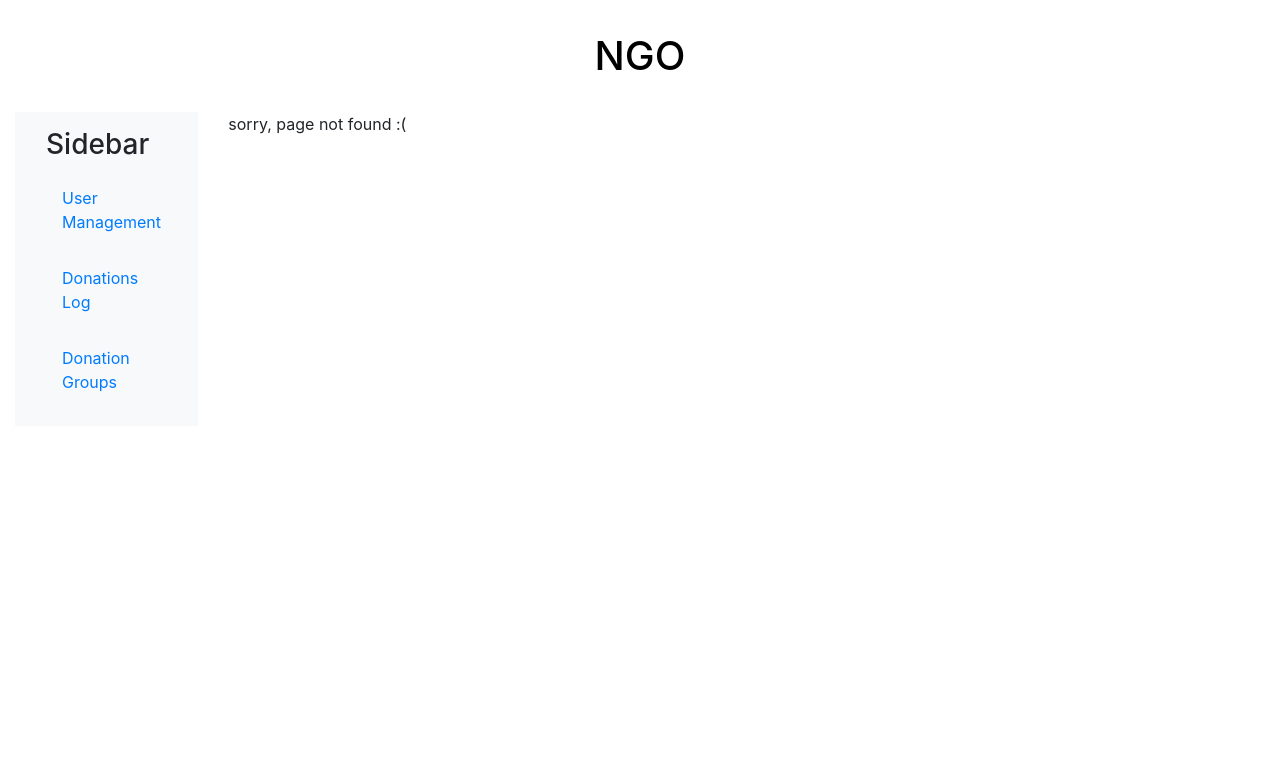
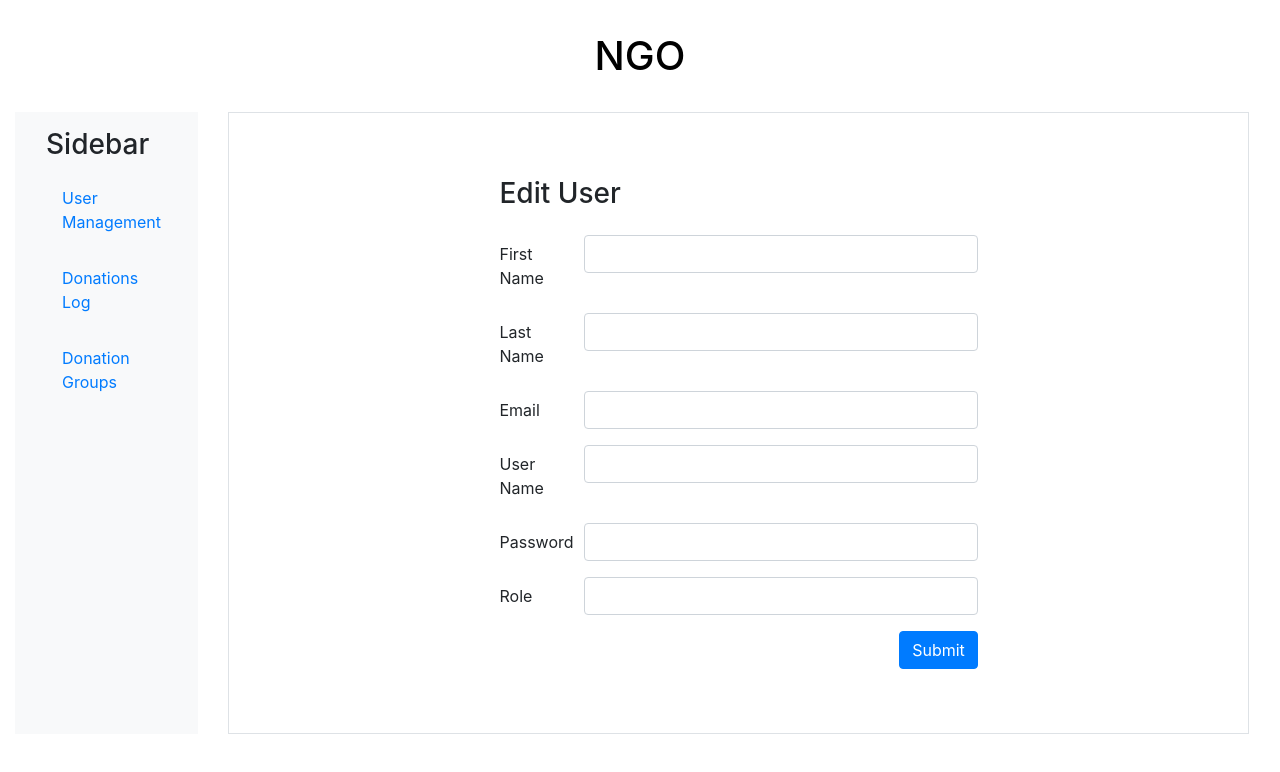
Before and after one commit to loganrennick/ngodonate, an Angular app: page /user-edit in a window 1280 px wide. Before the commit this address had no page. Shown: the top 772 px of the page. Built offline with nearby package versions, Linux system fonts and the light colour scheme.

Commit message:
added user edit component

```diff
--- a/src/app/app-routing.module.ts
+++ b/src/app/app-routing.module.ts
@@ -6,6 +6,7 @@ import { DonationTypeManagementComponent } from './donation-type-management/dona
 import { LoginComponent } from './login/login.component';
 import { PageNotFoundComponent } from './page-not-found/page-not-found.component';
 import { RegistrationComponent } from './registration/registration.component';
+import { UserEditComponent } from './user-edit/user-edit.component';
 import { UserManagementComponent } from './user-management/user-management.component';
 
 const routes: Routes = [
@@ -15,6 +16,7 @@ const routes: Routes = [
   { path: 'donation-type-management', component: DonationTypeManagementComponent },
   { path: 'register', component: RegistrationComponent },
   { path: 'user-management', component: UserManagementComponent },
+  { path: 'user-edit', component: UserEditComponent },
   { path: '**', component: PageNotFoundComponent }
 ];
 
--- a/src/app/app.module.ts
+++ b/src/app/app.module.ts
@@ -10,6 +10,7 @@ import { DonationStartComponent } from './donation-start/donation-start.componen
 import { PageNotFoundComponent } from './page-not-found/page-not-found.component';
 import { LoginComponent } from './login/login.component';
 import { RegistrationComponent } from './registration/registration.component';
+import { UserEditComponent } from './user-edit/user-edit.component';
 
 @NgModule({
   declarations: [
@@ -20,7 +21,8 @@ import { RegistrationComponent } from './registration/registration.component';
     DonationStartComponent,
     PageNotFoundComponent,
     LoginComponent,
-    RegistrationComponent
+    RegistrationComponent,
+    UserEditComponent
   ],
   imports: [
     BrowserModule,
--- a/src/app/donation-type-management/donation-type-management.component.html
+++ b/src/app/donation-type-management/donation-type-management.component.html
@@ -7,7 +7,7 @@
                 <div class="card-header">
                     <div class="d-flex justify-content-center align-items-center h-100">
                         <div class="text-center" *ngIf="!edit[i]">
-                            <h5>{{group.Name}} </h5>
+                            <h5>{{group.Name}}</h5>
                         </div>
                         <div>
                             <input type='text' *ngIf="edit[i]" class="form-control" [(ngModel)]="userInput">
@@ -17,7 +17,7 @@
                 <div class="card-footer">
                     <div class="d-flex justify-content-center align-items-center h-100">
                         <button type="button" class="btn btn-primary mr-3" *ngIf="!edit[i]"
-                            (click)="onClick(i, group.Name)" [disabled]="this.editing">Edit</button>
+                            (click)="onClick(i, group.Name)" [disabled]="editing">Edit</button>
                         <button type="button" class="btn btn-primary mr-3" *ngIf="edit[i]"
                             (click)="onClickSubmit(i,userInput)">Done</button>
                         <button type="button" class="btn btn-danger">Delete</button>
--- /dev/null
+++ b/src/app/user-edit/user-edit.component.html
@@ -0,0 +1,48 @@
+<div class="p-3 border mr-3">
+    <div class="row justify-content-center py-5">
+        <div class="col-6">
+            <h3 class="pb-3">Edit User</h3>
+            <form #RegistrationForm="ngForm">
+                <div class="form-group row">
+                    <label class="col-sm-2 col-form-label">First Name</label>
+                    <div class="col-sm-10">
+                        <input type='text' name="firstName" class="form-control">
+                    </div>
+                </div>
+                <div class="form-group row">
+                    <label class="col-sm-2 col-form-label">Last Name</label>
+                    <div class="col-sm-10">
+                        <input type='text' name="lastName" class="form-control">
+                    </div>
+                </div>
+                <div class="form-group row">
+                    <label class="col-sm-2 col-form-label">Email</label>
+                    <div class="col-sm-10">
+                        <input type='text' name="eMail" class="form-control">
+                    </div>
+                </div>
+                <div class="form-group row">
+                    <label class="col-sm-2 col-form-label">User Name</label>
+                    <div class="col-sm-10">
+                        <input type='text' name="userID" class="form-control">
+                    </div>
+                </div>
+                <div class="form-group row">
+                    <label class="col-sm-2 col-form-label">Password</label>
+                    <div class="col-sm-10">
+                        <input type='password' name="passWord" class="form-control">
+                    </div>
+                </div>
+                <div class="form-group row">
+                    <label class="col-sm-2 col-form-label">Role</label>
+                    <div class="col-sm-10">
+                        <input type='text' name="role" class="form-control">
+                    </div>
+                </div>
+                <div>
+                    <button type="submit" class="btn btn-primary float-right" (click)="onSubmit()">Submit</button>
+                </div>
+            </form>
+        </div>
+    </div>
+</div>
--- /dev/null
+++ b/src/app/user-edit/user-edit.component.ts
@@ -0,0 +1,20 @@
+import { Component, OnInit } from '@angular/core';
+import { Router } from '@angular/router';
+
+@Component({
+  selector: 'app-user-edit',
+  templateUrl: './user-edit.component.html',
+  styleUrls: ['./user-edit.component.css']
+})
+export class UserEditComponent implements OnInit {
+
+  constructor(private router: Router) { }
+
+  ngOnInit(): void {
+  }
+
+  onSubmit() {
+    this.router.navigate(['/user-management']);
+  }
+
+}
--- a/src/app/user-management/user-management.component.html
+++ b/src/app/user-management/user-management.component.html
@@ -20,7 +20,7 @@
                 <td>{{user.userRole}}</td>
                 <td class="text-center d-flex justify-content-between">
                     <div class="w-100">
-                        <button type="button" class="btn btn-primary mr-2 py-0 w-25">Edit</button>
+                        <button type="button" class="btn btn-primary mr-2 py-0 w-25" (click)="onSelect()">Edit</button>
                         <button type="button" class="btn btn-danger mr-2 py-0 w-25">Delete</button>
                     </div>
                 </td>
--- a/src/app/user-management/user-management.component.ts
+++ b/src/app/user-management/user-management.component.ts
@@ -20,7 +20,11 @@ export class UserManagementComponent implements OnInit {
   ];
 
   addUser() {
-    this.router.navigate(['/Register/']);
+    this.router.navigate(['/register/']);
+  }
+
+  onSelect() {
+    this.router.navigate(['/user-edit']);
   }
 
 }
```
Also changed, not shown: src/app/user-edit/user-edit.component.css (added), 1 other file (tests, documents, lock files or other folders).
